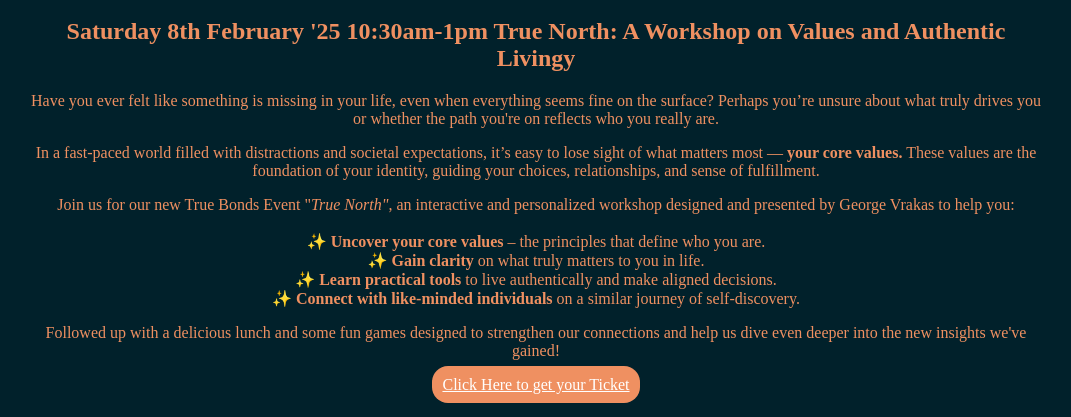
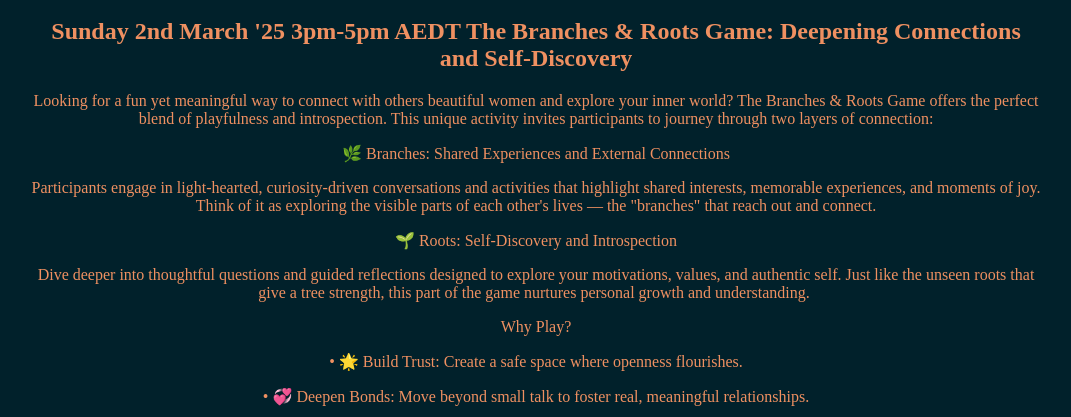
Before and after one commit to mark-ellul/true-bonds-com-v1, a plain HTML site: page index.html in a window 1280 px wide. Shown: the part 383-800 px from the top of the page, without its empty margins (104-1175 px from the left). Drawn offline with Linux system fonts and the light colour scheme.

Commit message:
Update index.html
Sunday Event

```diff
--- a/index.html
+++ b/index.html
@@ -17,17 +17,19 @@
         <img src="images/logo.png" alt="True Bonds Events">
       </div>
       <h1>Upcoming Events</h1>
-      <h2>Saturday 8th February '25 10:30am-1pm True North: A Workshop on Values and Authentic Livingy</h2>
-      <p>Have you ever felt like something is missing in your life, even when everything seems fine on the surface? Perhaps you’re unsure about what truly drives you or whether the path you're on reflects who you really are.</p>
-<p>In a fast-paced world filled with distractions and societal expectations, it’s easy to lose sight of what matters most — <strong>your core values.</strong> These values are the foundation of your identity, guiding your choices, relationships, and sense of fulfillment.</p>
-<p>Join us for our new True Bonds Event "<em>True North"</em>, an interactive and personalized&nbsp;workshop designed and presented by George Vrakas to help you:<br><br>
-✨ <strong>Uncover your core values</strong> – the principles that define who you are.<br>
-✨ <strong>Gain clarity</strong> on what truly matters to you in life.<br>
-✨ <strong>Learn practical tools</strong> to live authentically and make aligned decisions.<br>
-✨ <strong>Connect with like-minded individuals</strong> on a similar journey of self-discovery.</p>
-<p>Followed up with&nbsp;a delicious lunch and some fun games designed to strengthen our connections and help us dive even deeper into the new insights we've gained!</p>
-
-  <p class="link_container"><a class="link_details" href="https://events.humanitix.com/true-north-a-workshop-on-values-and-authentic-living">Click Here to get your Ticket</a></p>
+      <h2>Sunday 2nd March '25 3pm-5pm AEDT The Branches & Roots Game: Deepening Connections and Self-Discovery</h2>
+      <p>Looking for a fun yet meaningful way to connect with others beautiful women and explore your inner world? The Branches &amp; Roots Game offers the perfect blend of playfulness and introspection. This unique activity invites participants to journey through two layers of connection:<br></p>
+<p>🌿 Branches: Shared Experiences and External Connections</p>
+<p>Participants engage in light-hearted, curiosity-driven conversations and activities that highlight shared interests, memorable experiences, and moments of joy. Think of it as exploring the visible parts of each other's lives — the "branches" that reach out and connect.</p>
+<p>🌱 Roots: Self-Discovery and Introspection</p>
+<p>Dive deeper into thoughtful questions and guided reflections designed to explore your motivations, values, and authentic self. Just like the unseen roots that give a tree strength, this part of the game nurtures personal growth and understanding.&nbsp;</p>
+<p>Why Play?</p>
+<p>•	🌟 Build Trust: Create a safe space where openness flourishes.</p>
+<p>•	💞 Deepen Bonds: Move beyond small talk to foster real, meaningful relationships.</p>
+<p>•	🔍 Self-Discovery: Gain clarity and new perspectives on your own journey.</p>
+<p>Snacks and drinks will be provided!</p>
+<p>🌿 We can’t wait to share this special experience with you and see the beautiful connections&nbsp;that&nbsp;unfold!&nbsp;</p>
+  <p class="link_container"><a class="link_details" href="https://events.humanitix.com/the-branches-and-roots-game">Click Here to get your Ticket</a></p>
     </div>
   </body>
 </html>
```
